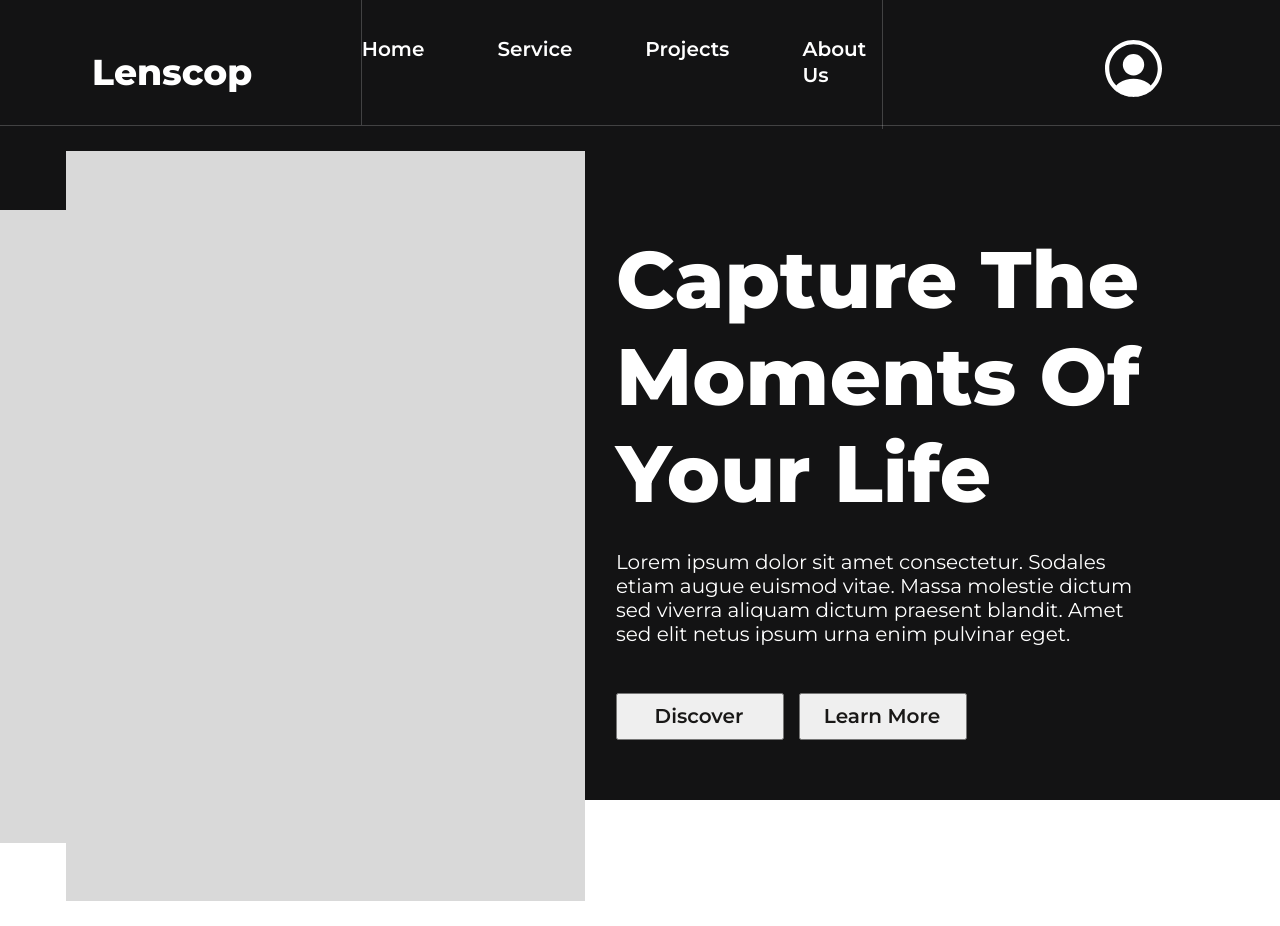
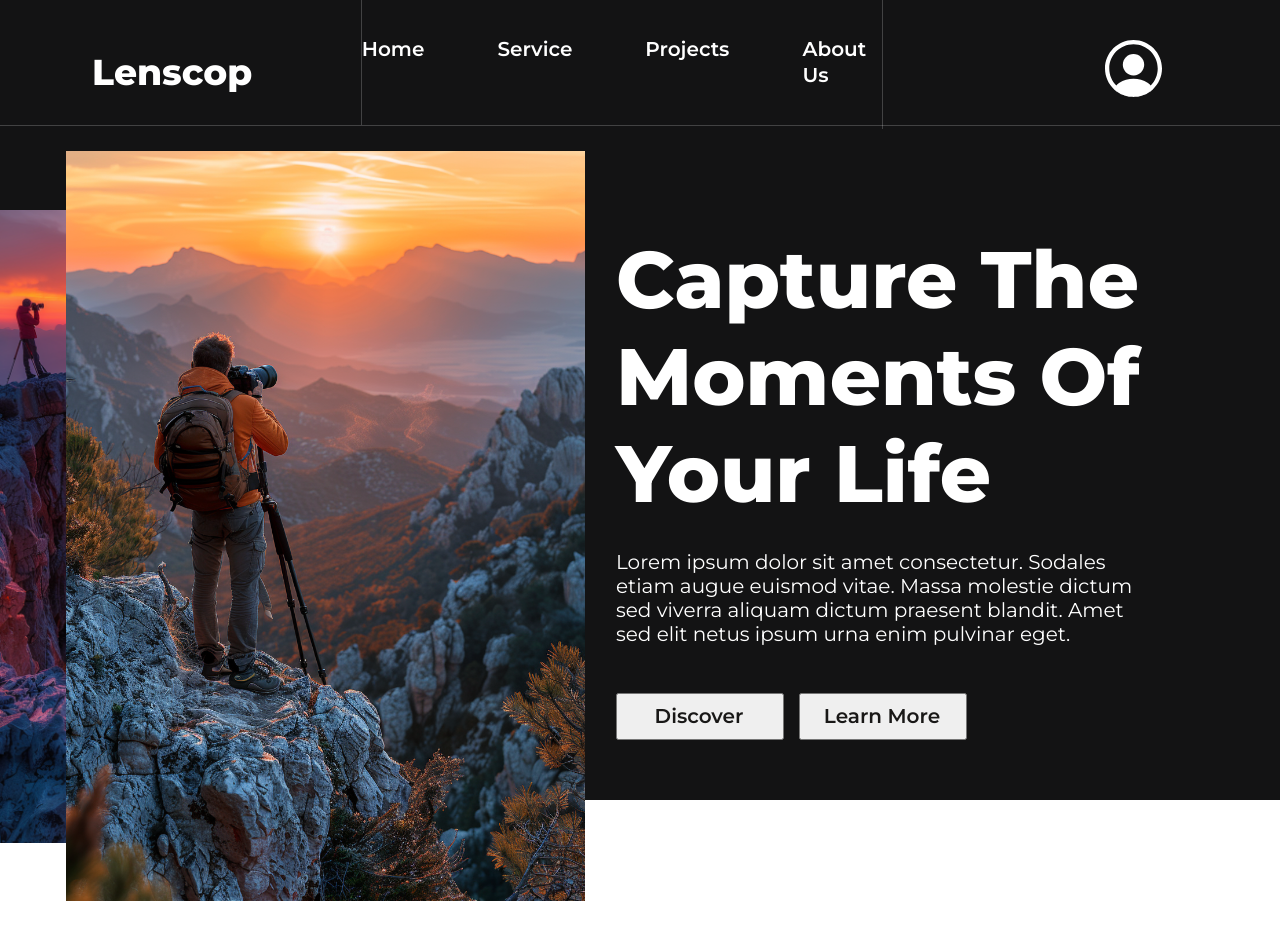
Before and after one commit to brosmar18/photography-portfolio, a React (Vite) app: page / in a window 1280 px wide. Built offline with nearby package versions, Linux system fonts and the light colour scheme.

Commit message:
Images added

```diff
--- a/src/assets/index.js
+++ b/src/assets/index.js
@@ -1,3 +1,5 @@
 import avatar from "./avatar.svg";
+import heroOne from "./hero01.png";
+import heroTwo from "./hero02.png";
 
-export { avatar };
+export { avatar, heroOne, heroTwo };
--- a/src/components/Header/Header.scss
+++ b/src/components/Header/Header.scss
@@ -10,7 +10,10 @@
     .header__imgOne {
       width: 438px;
       height: 633px;
-      background: #d9d9d9;
+      background-image: url("../../assets/hero01.png");
+      background-size: cover;
+      background-position: center;
+      background-repeat: no-repeat;
       position: absolute;
       z-index: 0;
       left: -93px;
@@ -21,7 +24,10 @@
     .header__imgTwo {
       width: 519px;
       height: 750px;
-      background: #d9d9d9;
+      background-image: url("../../assets/hero02.png");
+      background-size: cover;
+      background-position: center;
+      background-repeat: no-repeat;
       position: absolute;
       z-index: 20;
       top: 24.5px;
```
Also changed, not shown: src/assets/hero01.png (added), src/assets/hero02.png (added).
